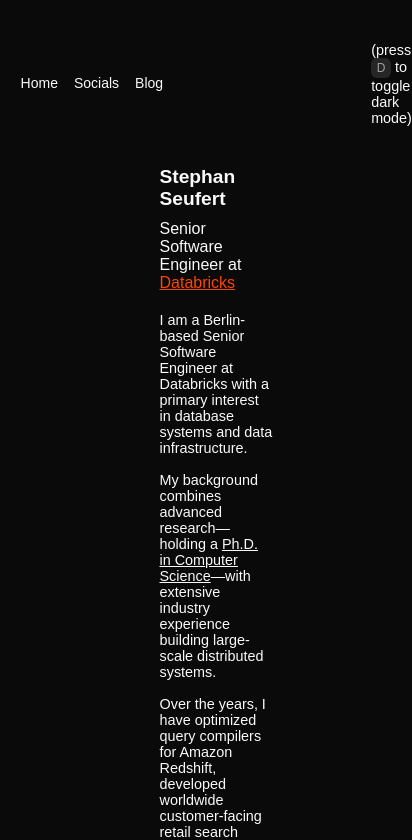
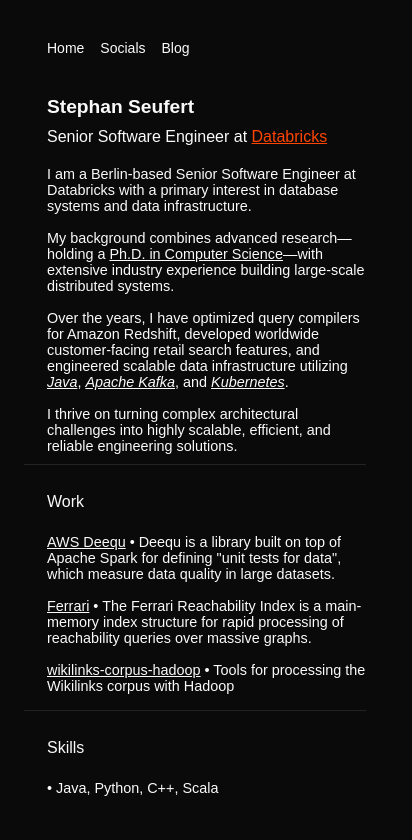
Before and after one commit to Timhongphuc/MinimalistPortfolio, a React (Vite) app: page / in a window 390 px wide. Shown: the top 840 px of the page, 412 px wide, since content can reach past the window. Built offline with nearby package versions, Linux system fonts and the light colour scheme.

Commit message:
Fixes design issues and optimized for mobile responsiveness. Good night.

```diff
--- a/src/App.tsx
+++ b/src/App.tsx
@@ -16,13 +16,13 @@
         <NavigationMenuList>
 
             <NavigationMenuItem>
-                <NavigationMenuLink>Home</NavigationMenuLink>
+                <NavigationMenuLink className="navbarpointer">Home</NavigationMenuLink>
             </NavigationMenuItem>
             <NavigationMenuItem>
-                <NavigationMenuLink>Socials</NavigationMenuLink>
+                <NavigationMenuLink className="navbarpointer">Socials</NavigationMenuLink>
           </NavigationMenuItem>
           <NavigationMenuItem>
-              <NavigationMenuLink>Blog</NavigationMenuLink>
+              <NavigationMenuLink className="navbarpointer">Blog</NavigationMenuLink>
           </NavigationMenuItem>
 
         </NavigationMenuList>
--- a/src/index.css
+++ b/src/index.css
@@ -206,13 +206,18 @@
 
 .allContents {
   /*I dont really know yet. But we will see. :)*/
-  width: 70%;
-  padding-right: 0%;
-  padding-left: 35%;
+
+  /*width: 70%;*/
+  /*padding-right: 0%;*/
+  /*padding-left: 35%;*/
+
+  max-width: 800px;
+  margin: 0 auto;
+  padding: 0 1.5rem; /*Gemini AI helped me with this one (it looks as good as before but its responsive now -> Thats a lot better)*/
 }
 
 .programming {
-  margin-bottom: 104%;
+  margin-bottom: 87%;
 }
 
 .footerLine {
@@ -230,7 +235,7 @@
 
 .noticeHeader {
   margin-top: 12px;
-  margin-left: 200px;
+  margin-left: 370px;
   font:
     0.9rem "Barlow",
     sans-serif;
@@ -243,3 +248,13 @@
   cursor: pointer;
   margin-bottom: 10px;
 }
+
+.navbarpointer{
+    cursor: pointer;
+}
+
+@media (max-width: 768px) {
+  .noticeHeader { /*Gemini AI helped with compatibility and responsiveness -> Hide the dark mode toggle notice on mobile devices*/
+    display: none;
+  }
+}
```
